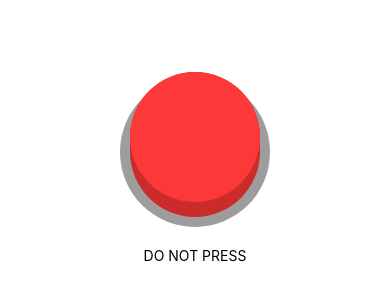
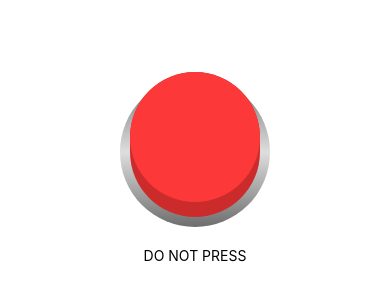
Before and after one commit to ishajain15/Do-Not-Press-The-Red-Button, a React Native app in the folder RedButton/: screen / in a window 390 px wide. Shown: the part 252-552 px from the top of the page. Built offline with nearby package versions, Linux system fonts and the light colour scheme.

Commit message:
Added Linear Gradient to base of Button. Now I will work on adding texture to the button itself

```diff
--- a/RedButton/App.js
+++ b/RedButton/App.js
@@ -1,5 +1,7 @@
 import { StatusBar } from "expo-status-bar";
 import React, { Component } from "react";
+import { LinearGradient } from "expo-linear-gradient";
+
 import {
   StyleSheet,
   Text,
@@ -62,13 +64,16 @@ export default class App extends Component {
           onPressOut={this.buttonUp}
         >
           <View style={styles.button}>
-            <View style={styles.outer}>
+            <LinearGradient
+              style={styles.outer}
+              colors={["#6e6e6e", "#dedede", "#6e6e6e"]}
+            >
               <Animated.View style={[styles.height, heightStyle]}>
                 <Animated.View
                   style={[styles.inner, innerStyle]}
                 ></Animated.View>
               </Animated.View>
-            </View>
+            </LinearGradient>
           </View>
         </TouchableWithoutFeedback>
         <Text style={styles.text}>DO NOT PRESS</Text>
@@ -94,7 +99,6 @@ const styles = StyleSheet.create({
     flex: 1,
     padding: 10,
     borderRadius: 75,
-    backgroundColor: "#9e9d9d",
   },
 
   height: {
--- a/RedButton/package.json
+++ b/RedButton/package.json
@@ -8,13 +8,14 @@
     "eject": "expo eject"
   },
   "dependencies": {
-    "expo": "~38.0.8",
+    "expo": "^38.0.9",
+    "expo-av": "~8.2.1",
     "expo-status-bar": "^1.0.2",
     "react": "~16.11.0",
     "react-dom": "~16.11.0",
     "react-native": "https://github.com/expo/react-native/archive/sdk-38.0.2.tar.gz",
     "react-native-web": "~0.11.7",
-    "expo-av": "~8.2.1"
+    "expo-linear-gradient": "~8.2.1"
   },
   "devDependencies": {
     "@babel/core": "^7.8.6",
```
